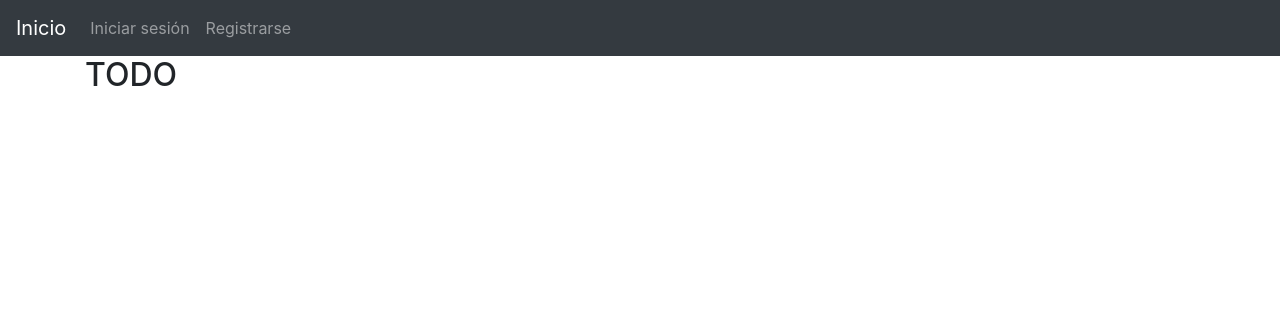
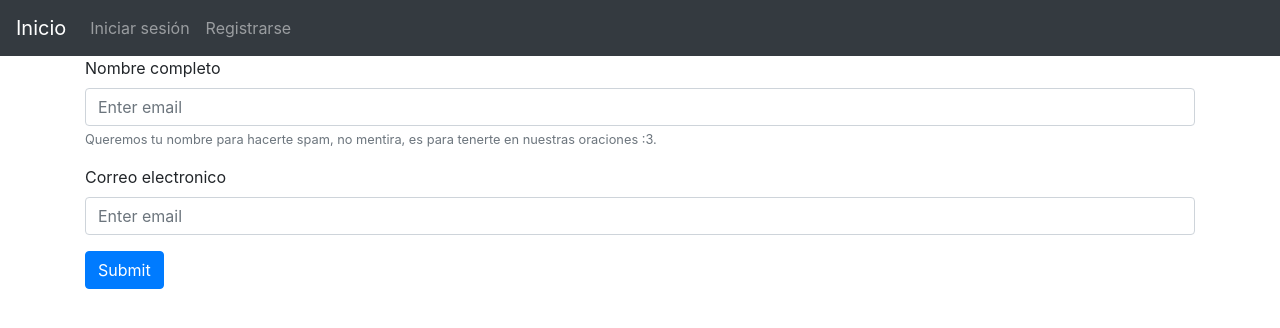
Before and after one commit to Axel19992017/flask-practice, a Flask app: template templates/correos/index.html in a window 1280 px wide. Shown: the top 328 px of the page. Run offline with Flask 2, Linux system fonts and the light colour scheme; the template is opened without the code that fills it, so the values that code supplies are empty; some libraries are stand-ins or nearby versions.

Commit message:
zap: html supermamadisimo para correos
Me tomo 5 minutos copiar y pegar de bootstrap pero aprendi mucho

```diff
--- a/templates/correos/index.html
+++ b/templates/correos/index.html
@@ -5,5 +5,17 @@ Correos
 {% endblock title %}
 
 {% block main %}
-<h2>TODO</h2>
+<form>
+  <div class="form-group">
+    <label for="exampleInputEmail1">Nombre completo </label>
+    <input type="email" class="form-control" id="exampleInputEmail1" aria-describedby="emailHelp" placeholder="Enter email">
+    <small id="emailHelp" class="form-text text-muted">Queremos tu nombre para hacerte spam, no mentira, es para tenerte en nuestras oraciones :3.</small>
+  </div>
+  <div class="form-group">
+    <label for="exampleInputEmail1">Correo electronico </label>
+    <input type="email" class="form-control" id="exampleInputEmail1" aria-describedby="emailHelp" placeholder="Enter email">
+  </div>
+
+  <button type="submit" class="btn btn-primary">Submit</button>
+</form>
 {% endblock main %}
```
